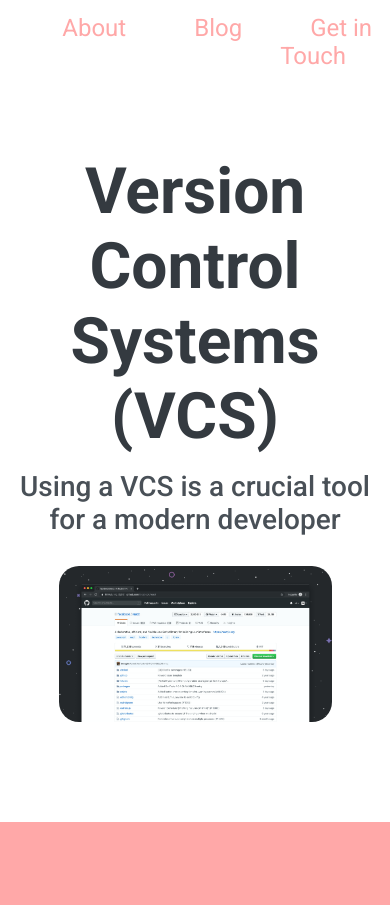
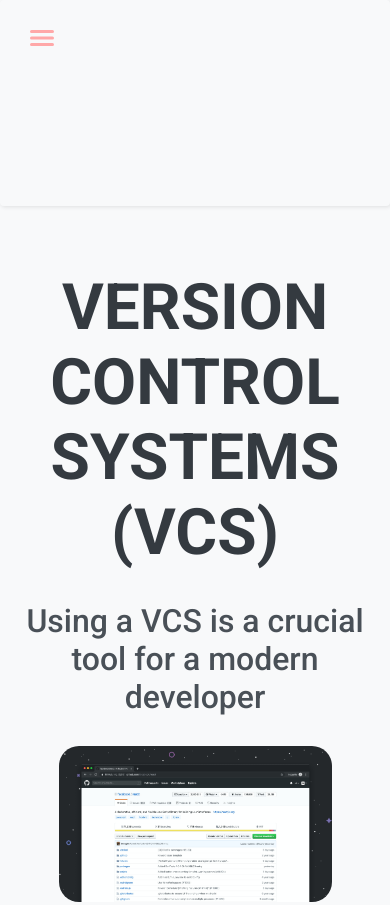
Before and after one commit to tac3563/Git-Project, a plain HTML site: page index.html in a window 390 px wide. Shown: the top 905 px of the page. Drawn offline with nearby package versions, Linux system fonts and the light colour scheme.

Commit message:
added extra files

```diff
--- a/index.html
+++ b/index.html
@@ -6,23 +6,39 @@
     <title>Git and GitHub Test Project</title>
     <link rel="preconnect" href="https://fonts.googleapis.com">
     <link rel="preconnect" href="https://fonts.gstatic.com" crossorigin>
+    <link rel="stylesheet" href="https://cdnjs.cloudflare.com/ajax/libs/font-awesome/4.7.0/css/font-awesome.min.css">
     <link href="https://fonts.googleapis.com/css2?family=Roboto:wght@400;500;700&display=swap" rel="stylesheet">
     <link rel="stylesheet" href="style.css">
+    <script src="script.js" defer></script>
 </head>
 <body>
+
+        <!-- Nav Bar -->
+
     <nav class="nav-container">
+        <div class="toggle-icon">
+            <ion-icon class="nav-toggle" name="menu"></ion-icon>
+        </div>
+
         <ul class="nav-bar">
-            <li><a class="nav-item" href="#">Home</a></li>
-            <li><a class="nav-item" href="#">About</a></li>
-            <li><a class="nav-item" href="#">Blog</a></li>
-            <li><a class="nav-item" href="#">Get in Touch</a></li>
+            <li><a class="nav-item" href="#">HOME</a></li>
+            <li><a class="nav-item" href="#">HTML</a></li>
+            <li><a class="nav-item" href="#">CSS/SCSS</a></li>
+            <li><a class="nav-item" href="#">JS</a></li>
+            <li><a class="nav-item" href="#">VCS</a></li>
         </ul>
     </nav>
+
+        <!-- Header -->
+
     <header>
-        <h1>Version Control Systems (VCS) </h1>
+        <h1>VERSION CONTROL SYSTEMS (VCS) </h1>
         <h3>Using a VCS is a crucial tool for a modern developer</h3>
         <img class="banner-image" src="/assets/github.jpg" alt="Screenshot of GitHub Repository">
     </header>
+
+       <!-- Section 1 -->
+
     <section class="section1">
         <div class="section-divider"></div>
         <h2 class="section1-header">What is a Version Control System?</h2>
@@ -49,6 +65,10 @@
                 </ul>
             </div>
         </div>
+    </section>
+
+        <!-- Section 2 -->
+
     <section>
 
         <h2 class="section2-header">How Does Git & GitHub Work?</h2>
@@ -59,15 +79,19 @@
 
     </section>
 
+        <!-- Section 3 -->
+
     <section>
+
         <h2 class="section3-header">Git Workflow: Gitflow</h2>
         <h3 class="section3-subheading">Standardised practices for using Git Workflows</h3>
         <p>Now that we know what Git & GitHub are, how they work, and why they are so useful. We now need to look at the best practices for using Git & GitHub within our own workflows. Although many of the fundamentals will remain the same, there are processes such as what to name our branches, the roles these branch fulfill, and how and when the branches should be merged which may differ between developers. </p>
         <p>As with the use of linters and formatters in our code, having a clearly defined and standardised process within a team of developers helps to prevent conflicts, allows us to more easily bugfix and identify issues within the worfklow, and generally improves the efficiency of collaboration.</p>
+
     </section>
 
 
-    </section>
+
     <footer>
 
     </footer>
--- /dev/null
+++ b/script.js
@@ -0,0 +1,6 @@
+const navToggle = document.getElementsByClassName('toggle-icon')[0]
+const navBar = document.getElementsByClassName('nav-bar')[0]
+
+navToggle.addEventListener('click', () => {
+    navBar.classList.toggle('active')
+})
--- a/style.css
+++ b/style.css
@@ -11,6 +11,7 @@ body {
     font-family: 'Roboto', sans-serif;
     color: #343a40;
     margin: 0 auto;
+    background-color: #f8f9fa;
 }
 
 header, section, footer {
@@ -32,20 +33,19 @@ section p {
 .nav-bar {
     list-style: none;
     display: flex;
-    justify-content: end;
-    padding: 10px;
-    /* background-color: #ffa8a8; */
-    margin-bottom: 40px;
+    justify-content: space-evenly;
+    margin-bottom: 4em;
     border-radius: 4px;
+    box-shadow: 1px 1px 4px 0 rgba(0,0,0,.1);
+    padding-top: 1em;
+
 }
 
 .nav-item {
-    margin: 10px 20px;
-    font-size: 24px;
+    font-size: 2rem;
     font-weight: 400;
     text-decoration: none;
     color: #ffa8a8;
-    padding: 10px;
 }
 
 .nav-item:hover {
@@ -60,17 +60,61 @@ section p {
     font-weight: 800;
 }
 
+.toggle-icon {
+    color: #ffa8a8;
+    display: none;
+
+
+}
+
+@media only screen and (max-width: 768px) {
+    .nav-bar,
+    .nav-container {
+        flex-direction: column;
+    }
+
+    .nav-bar:active {
+        left: 0;
+
+    }
+    .nav-item  {
+        display: none;
+        margin-top: 2rem;
+        width: 100%;
+        text-align: center;
+
+    }
+
+    .nav-item ul {
+        width: 100%;
+        flex-direction: column;
+    }
+
+    .nav-item li {
+        text-align: center;
+    }
+    .toggle-icon {
+        align-self: flex-start;
+        display: inline-block;
+        position: absolute;
+        top: .75rem;
+        left: 1rem;
+        cursor: pointer;
+    }
+}
+
+
 /* Header */
 
 
 h1 {
-    margin-bottom: 16px;
-    font-size: 64px;
+    margin-bottom: 0.5em;
+    font-size: 4rem;
 
 }
 
 h3 {
-    font-size: 28px;
+    font-size: 2rem;
     color:  #495057;
     font-weight: 500;
 }
@@ -81,6 +125,8 @@ h1, h3 {
 
 .banner-image {
     width: 70%;
+    max-width: 100%;
+    height: auto;
     display: block;
     margin: 30px auto;
     margin-bottom: 100px;
@@ -122,8 +168,8 @@ section p {
 .card1, .card2 {
     background-color: #f8f9fa;
     width: 40%;
-    max-width: 800px;
-    min-width: 200px;
+    max-width: 600px;
+    min-width: 150px;
     border: solid black 2px;
     border-radius: 20px;
     display: flex;
```
Also changed, not shown: main.js (added, +9 -0 lines), 1 other file.
